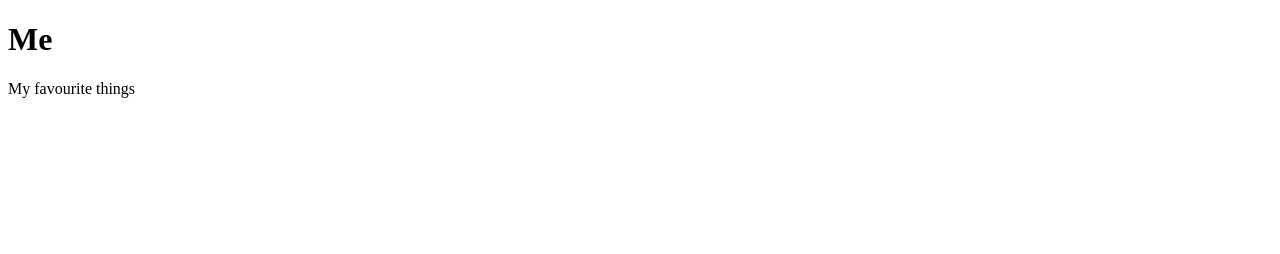
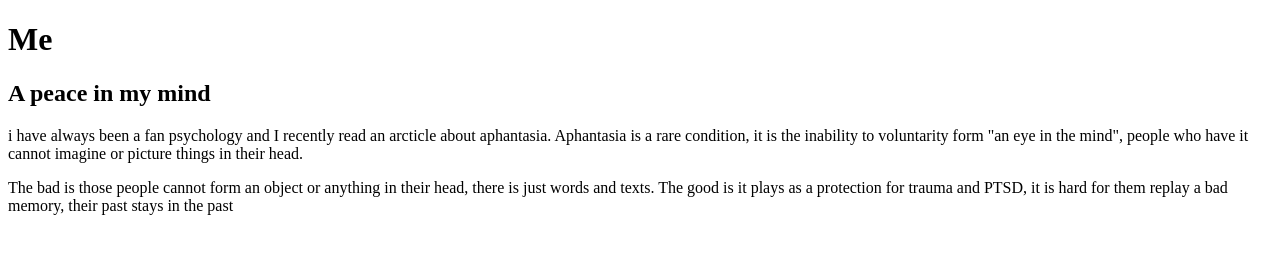
Before and after one commit to Ptrngn/UX220-lab-2, a plain HTML site: page index.html in a window 1280 px wide. Drawn offline with Linux system fonts and the light colour scheme.

Commit message:
Modify title and enhance content in index.html
Updated the title and added content about aphantasia.

```diff
--- a/index.html
+++ b/index.html
@@ -1,10 +1,12 @@
 <!DOCTYPE html>
 <html lang="en">
   <head>
-    <h1><title>UX220 lab 2</title></h1>
+    <title>UX220 lab 2</title>
   </head>
   <body>
     <h1>Me</h1>
-    <p>My favourite things</p>
+    <h2>A peace in my mind</h2>
+    <p>i have always been a fan psychology and I recently read an arcticle about aphantasia. Aphantasia is a rare condition, it is the inability to voluntarity form "an eye in the mind", people who have it cannot imagine or picture things in their head.</p>
+    <p> The bad is those people cannot form an object or anything in their head, there is just words and texts. The good is it plays as a protection for trauma and PTSD, it is hard for them replay a bad memory, their past stays in the past</p>
   </body>
 </html>
```
